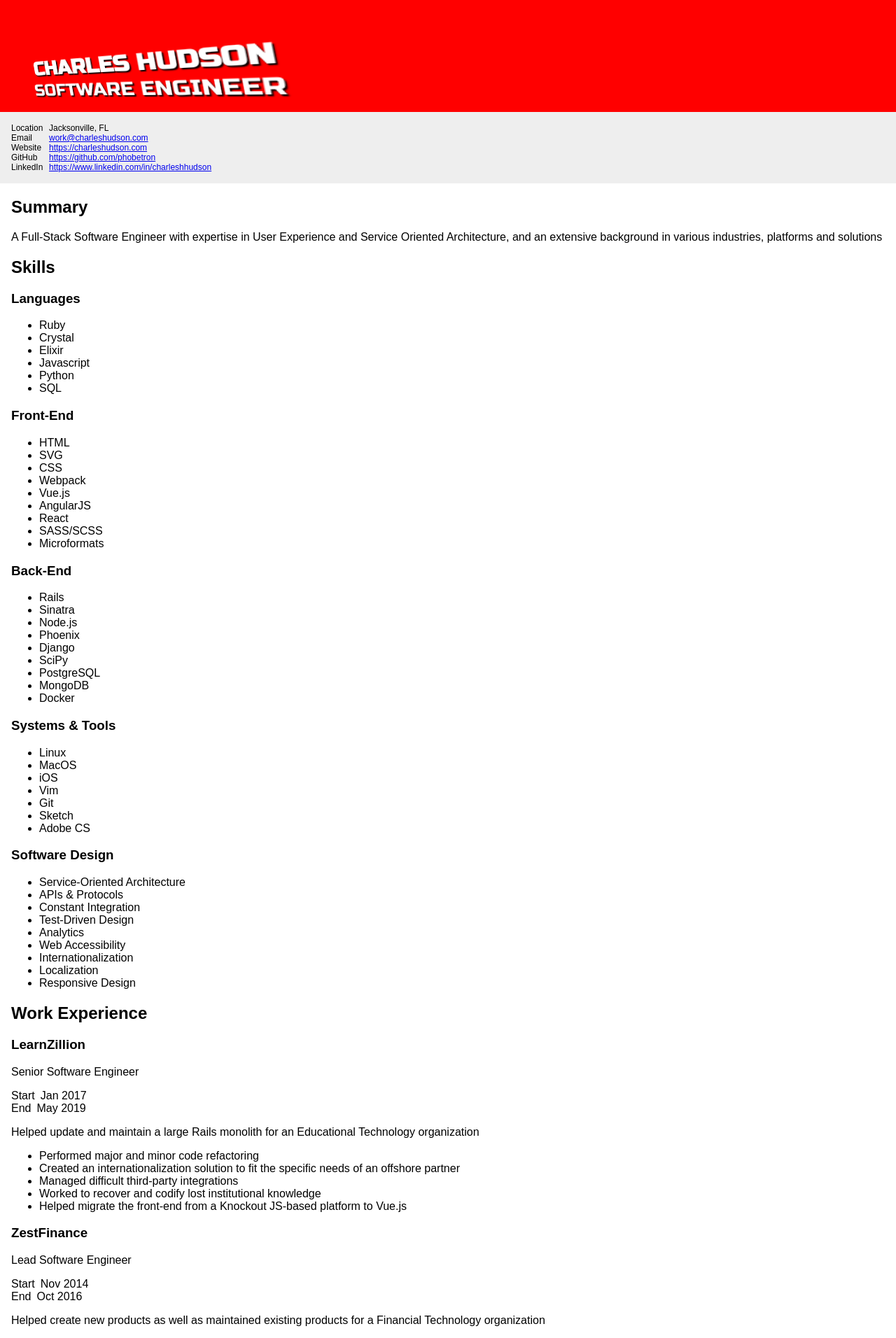
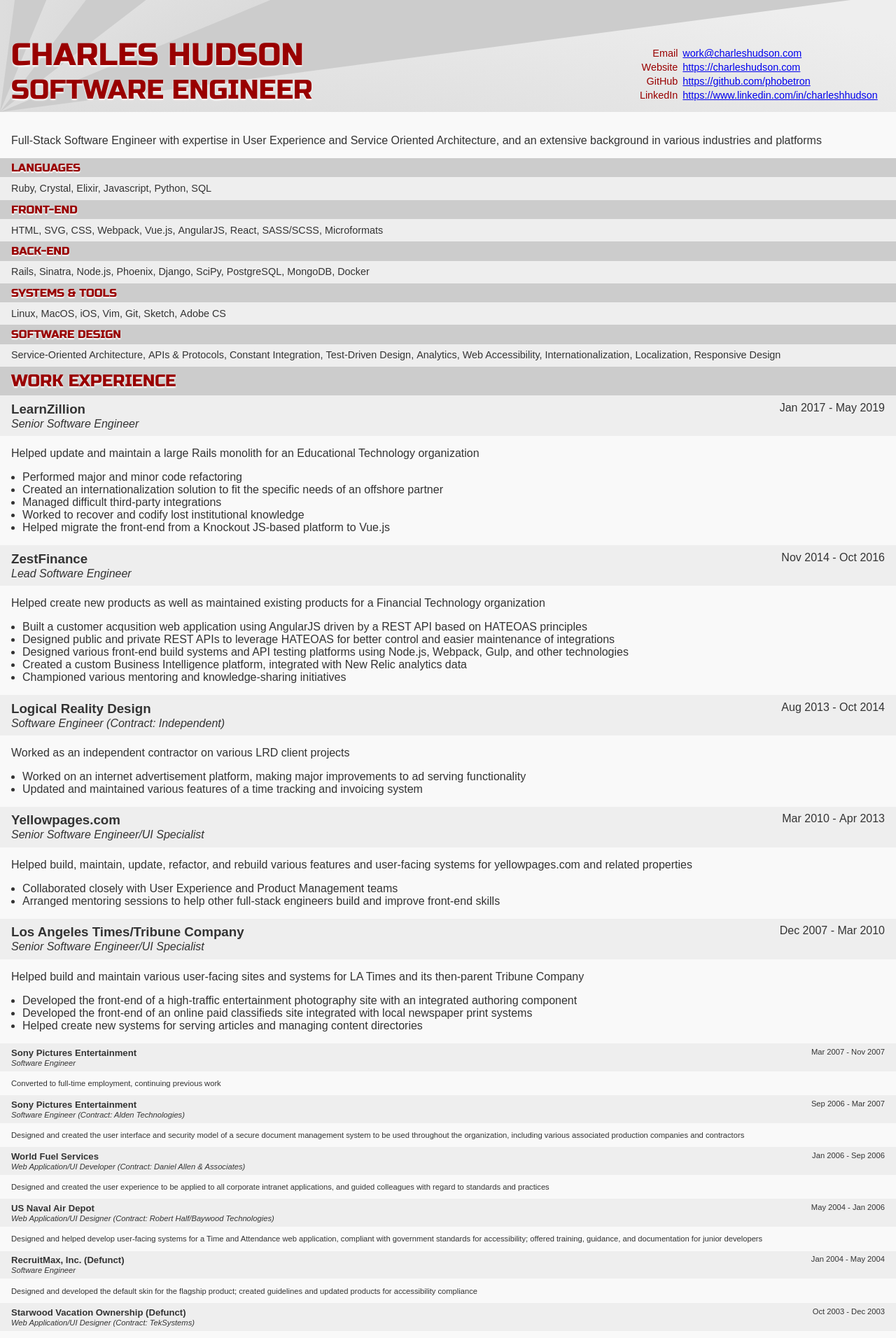
Before and after one commit to phobetron/phobetron.github.io, a Jekyll site: the page built from resume.html, in a window 1280 px wide. Shown: the top 1912 px of the page at 70% size. Built offline with Jekyll 4.4.1, drawn with Linux system fonts in a browser that asks for light colours; some of the changed text lies outside the part shown.

Commit message:
Styling up resume (still in progress)

```diff
--- a/_data/resume.json
+++ b/_data/resume.json
@@ -6,7 +6,7 @@
     "email": "work@charleshudson.com",
     "phone": "323-963-3284",
     "website": "https://charleshudson.com",
-    "summary": "A Full-Stack Software Engineer with expertise in User Experience and Service Oriented Architecture, and an extensive background in various industries, platforms and solutions",
+    "summary": "Full-Stack Software Engineer with expertise in User Experience and Service Oriented Architecture, and an extensive background in various industries and platforms",
     "location": {
       "address": "234 W 6th St",
       "city": "Jacksonville",
@@ -245,7 +245,7 @@
       "highlights": []
     },
     {
-      "company": "Blue Cross Blue Shield fo Florida",
+      "company": "Blue Cross Blue Shield of Florida",
       "position": "Web Developer (Contract: Modis)",
       "website": "https://www.floridablue.com",
       "startDate": "2002-09-01",
@@ -254,7 +254,7 @@
       "highlights": []
     },
     {
-      "company": "Blue Cross Blue Shield fo Florida",
+      "company": "Blue Cross Blue Shield of Florida",
       "position": "Web Developer (Contract: Modis)",
       "website": "https://www.floridablue.com",
       "startDate": "2001-11-01",
--- /dev/null
+++ b/_sass/colors.scss
@@ -0,0 +1,8 @@
+$bg: #f9f9f9;
+$fg: #333;
+
+$header-bg: #ccc;
+$header-fg: #900;
+$header-fg-shadow: #fff;
+
+$section-bg: #eee;
--- a/_sass/global.scss
+++ b/_sass/global.scss
@@ -1,48 +1,38 @@
-address {
-  font-style: normal;
+* {
+  box-sizing: border-box;
 }
-
-dt {
-  float: left;
-  margin-right: .5em;
-}
-dd {
-  margin: 0;
-
-  &::after {
-    clear: left;
-    content: '';
-    display: block;
-    line-height: 1px;
-  }
-}
-
 html {
+  font-size: .8em;
   height: 100%;
 }
 body {
+  background: $bg;
+  color: $fg;
   display: grid;
   font-family: Arial;
-  grid-template-rows: 10em auto 4em;
+  grid-template-rows: auto auto 4rem;
   margin: 0;
   min-height: 100%;
 
   > header {
-    background: red;
-    color: white;
+    background-color: $header-bg;
+    background-image: url('#{$baseurl}/assets/images/burst.svg');
+    background-position: 0 bottom;
+    background-repeat: no-repeat;
+    background-size: cover;
+    color: $header-fg;
     grid-row: 1;
-    height: 10em;
-    position: relative;
-    text-align: center;
-    width: 100%;
+    padding: 1ex 1rem;
 
     > div {
       font-family: 'Russo One', sans-serif;
-      text-shadow: .1em .1em .1em black;
+      font-size: 1.4em;
+      text-shadow: 0 .1em .1em $header-fg-shadow;
       text-transform: uppercase;
     }
 
     h1, p {
+      font-weight: normal;
       margin: 0;
     }
     p {
@@ -52,13 +42,13 @@
 
   > footer {
     grid-row: 3;
-    margin: 1em;
+    margin: 1rem;
   }
 }
 
 main {
   grid-row: 2;
-  margin: 1em;
+  margin: 1rem;
 }
 
 main, footer {
@@ -70,30 +60,179 @@
   }
 }
 
-.page-resume address {
-  background: #eee;
-  margin: -1em -1em 1em -1em;
-  padding: 1em;
+address {
+  font-style: normal;
+}
 
+dl {
+  display: flex;
+  flex-flow: row wrap;
+}
+dt, dd {
+  padding-bottom: .5ex;
+
+  &:last-of-type {
+    padding-bottom: 0;
+  }
+}
+dt {
+  flex-basis: 18%;
+  padding-right: 2%;
+  text-align: right;
+}
+dd {
+  flex-basis: 80%;
+  flex-grow: 1;
+  margin: 0;
+}
+
+.page-resume {
+  h2, .skills h3 {
+    background: $header-bg;
+    color: $header-fg;
+    font-family: 'Russo One', sans-serif;
+    font-weight: normal;
+    margin: 0 -1rem;
+    padding: .5ex 1rem;
+    text-shadow: 0 .1em .1em $header-fg-shadow;
+    text-transform: uppercase;
+  }
+
+  address {
+    background: $section-bg;
+    margin: -1rem -1rem 1rem -1rem;
+    padding: 1ex 1rem;
+
+    dl {
+      font-size: .9em;
+      margin: 0;
+    }
+  }
+}
+
+.summary, .skills {
+  h2 {
+    display: none;
+  }
+}
+
+.skills {
+  section {
+    background: $section-bg;
+    margin: 0 -1rem;
+    padding: 0 1rem 1ex;
+  }
+  h3 {
+    font-size: 1em;
+  }
+  ul {
+    font-size: .9em;
+    list-style-type: none;
+    margin: 0;
+    padding: 1ex 0 0;
+  }
+  li {
+    display: inline;
+
+    &:not(:last-of-type)::after {
+      content: ',';
+    }
+  }
+}
+
+.experience {
+  article {
+    margin: 0 0 1em 0;
+  }
+  header {
+    margin: 0 -1rem;
+    padding: 1ex 1rem;
+    background: $section-bg;
+
+    h3, dl, p {
+      margin: 0;
+    }
+    p {
+      font-style: italic;
+
+      &::before {
+        clear: both;
+        content: '';
+        display: block;
+        height: 1px;
+        overflow: hidden;
+      }
+    }
+  }
+  h3 {
+    float: left;
+    max-width: 60%;
+  }
   dl {
-    font-size: .75em;
-    margin: 0;
+    display: block;
+    float: right;
   }
   dt {
-    width: 4em;
+    display: none;
+  }
+  dd {
+    display: inline;
+
+    &:first-of-type::after {
+      content: '-';
+    }
+  }
+  ul {
+    margin: 0;
+    padding-left: 1em;
+  }
+
+  .old {
+    font-size: .7em;
   }
 }
 
 @media (min-width: 1024px) {
+  html {
+    font-size: 1em;
+  }
   body {
+    grid-template-rows: 10rem auto 4rem;
+
     > header {
-      perspective: 30em;
+      height: 100%;
+      position: relative;
 
       > div {
-        bottom: 1em;
-        left: 2em;
+        bottom: .5rem;
+        left: 1rem;
         position: absolute;
-        transform: scale(2.5, 1) rotate3d(0, -1, -0.125, 45deg);
+      }
+    }
+  }
+  .page-resume {
+    address {
+      background: transparent;
+      margin: 0;
+      position: absolute;
+      right: 0;
+      bottom: .5rem;
+      width: 24em;
+    }
+  }
+}
+
+@media print {
+  body {
+    display: block;
+  }
+
+  .page-resume {
+    article {
+      break-inside: avoid;
+
+      &:not(.old) + .old {
+        page-break-before: always;
       }
     }
   }
--- a/assets/css/site.scss
+++ b/assets/css/site.scss
@@ -1,4 +1,7 @@
 ---
 ---
 
+$baseurl: '{{ site.baseurl }}';
+
+@import 'colors';
 @import 'global';
--- a/resume.html
+++ b/resume.html
@@ -8,17 +8,9 @@
 
     <p>{{ site.data.resume.basics.label }}</p>
   </div>
-</header>
 
-<main>
   <address>
     <dl>
-      <dt>Location</dt>
-      <dd>
-        {{ site.data.resume.basics.location.city }},
-        {{ site.data.resume.basics.location.region }}
-      </dd>
-
       <dt>Email</dt>
       <dd>
       <a href="mailto:{{ site.data.resume.basics.email }}">
@@ -41,14 +33,16 @@
       {% endfor %}
     </dl>
   </address>
+</header>
 
-  <section>
+<main>
+  <section class="summary">
     <h2>Summary</h2>
 
     <p>{{ site.data.resume.basics.summary }}</p>
   </section>
 
-  <section>
+  <section class="skills">
     <h2>Skills</h2>
 
     {% for skillset in site.data.resume.skills %}
@@ -64,15 +58,13 @@
     {% endfor %}
   </section>
 
-  <section>
+  <section class="experience">
     <h2>Work Experience</h2>
 
     {% for entry in site.data.resume.work %}
-      <article>
+      <article class="{% if entry.endDate < '2010-01-01' %}old{% endif %}">
         <header>
           <h3>{{ entry.company }}</h3>
-
-          <p>{{ entry.position }}</p>
 
           <dl>
             <dt>Start</dt>
@@ -89,6 +81,8 @@
             </time>
             </dd>
           </dl>
+
+          <p>{{ entry.position }}</p>
         </header>
 
         <p>{{ entry.summary }}</p>
```
Also changed, not shown: assets/images/burst.svg (added). Lines whose indentation alone changed are shown as unchanged.
